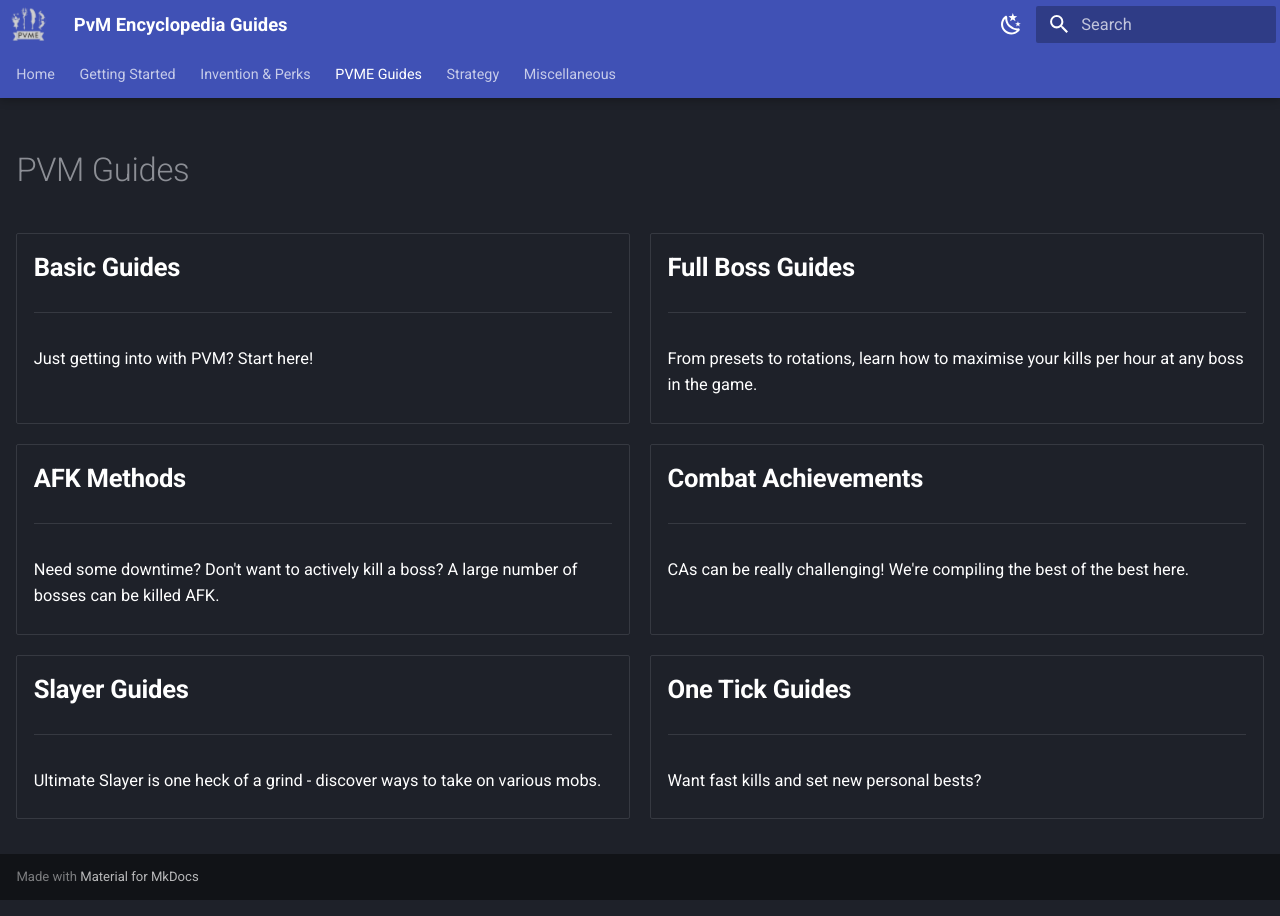
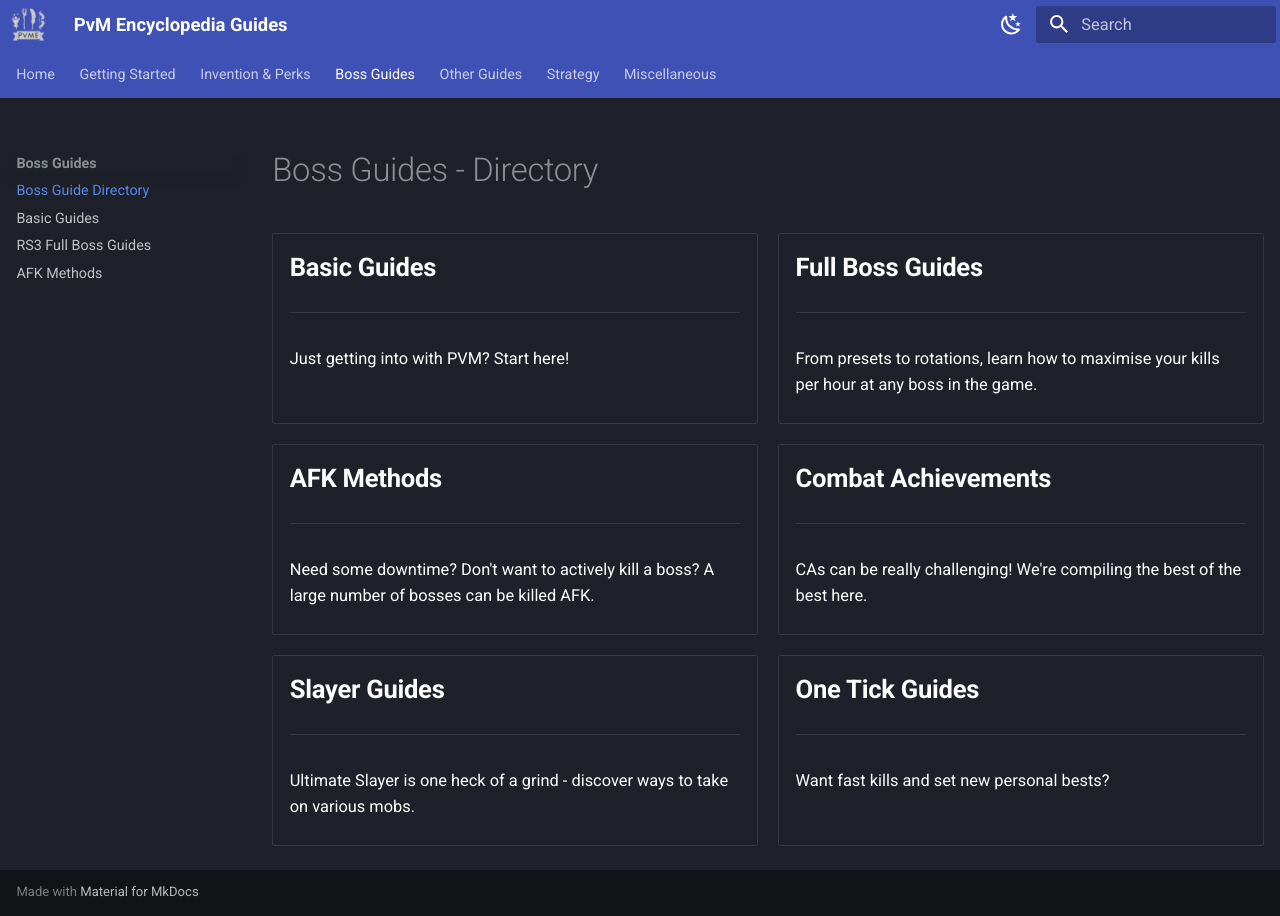
Before and after one commit to pvme/pvme.github.io, an MkDocs documentation site: the page built from docs/boss-guides-directory.md, in a window 1280 px wide. Built offline with MkDocs 1.6.1 and Material for MkDocs 9.7.7, drawn with Linux system fonts in a browser that asks for light colours.

Commit message:
1/2 continued
renamed section to "boss guides" to avoid confusion with pvme-guides

```diff
--- a/docs/pvme-guides.md
+++ b/docs/boss-guides-directory.md
@@ -1,11 +1,10 @@
 ---
 hide:
-  - navigation
   - toc
 
 hide_actions: true
 ---
-# PVM Guides
+# Boss Guides - Directory
 
 <div class="grid cards">
   <ul>
--- a/mkdocs.yml
+++ b/mkdocs.yml
@@ -14,11 +14,8 @@ theme:
   favicon: assets/logo.ico
   features:
     - navigation.tabs
-    - navigation.tabs.sticky
     - navigation.instant
-    - navigation.sections
-    - navigation.expand
-    - navigation.path
+    - navigation.indexes
     - search.suggest
     - search.highlight
     - announce.dismiss
@@ -65,11 +62,12 @@ nav:
       - New to PvM: new-to-pvm
       - New to Bossing: new-to-bossing
   - Invention & Perks: invention-and-perks
-  - PVME Guides:
-      - Guides Home: pvme-guides.md
+  - Boss Guides:
+      - Boss Guide Directory: boss-guides-directory.md
       - Basic Guides: basic-guides
       - RS3 Full Boss Guides: rs3-full-boss-guides
       - AFK Methods: afk
+  - Other Guides:
       - Combat Achievements: combat-achievements
       - Slayer Guides: slayer
       - One Tick Guides: one-tick-guides
```
Also changed, not shown: 2 other files.
